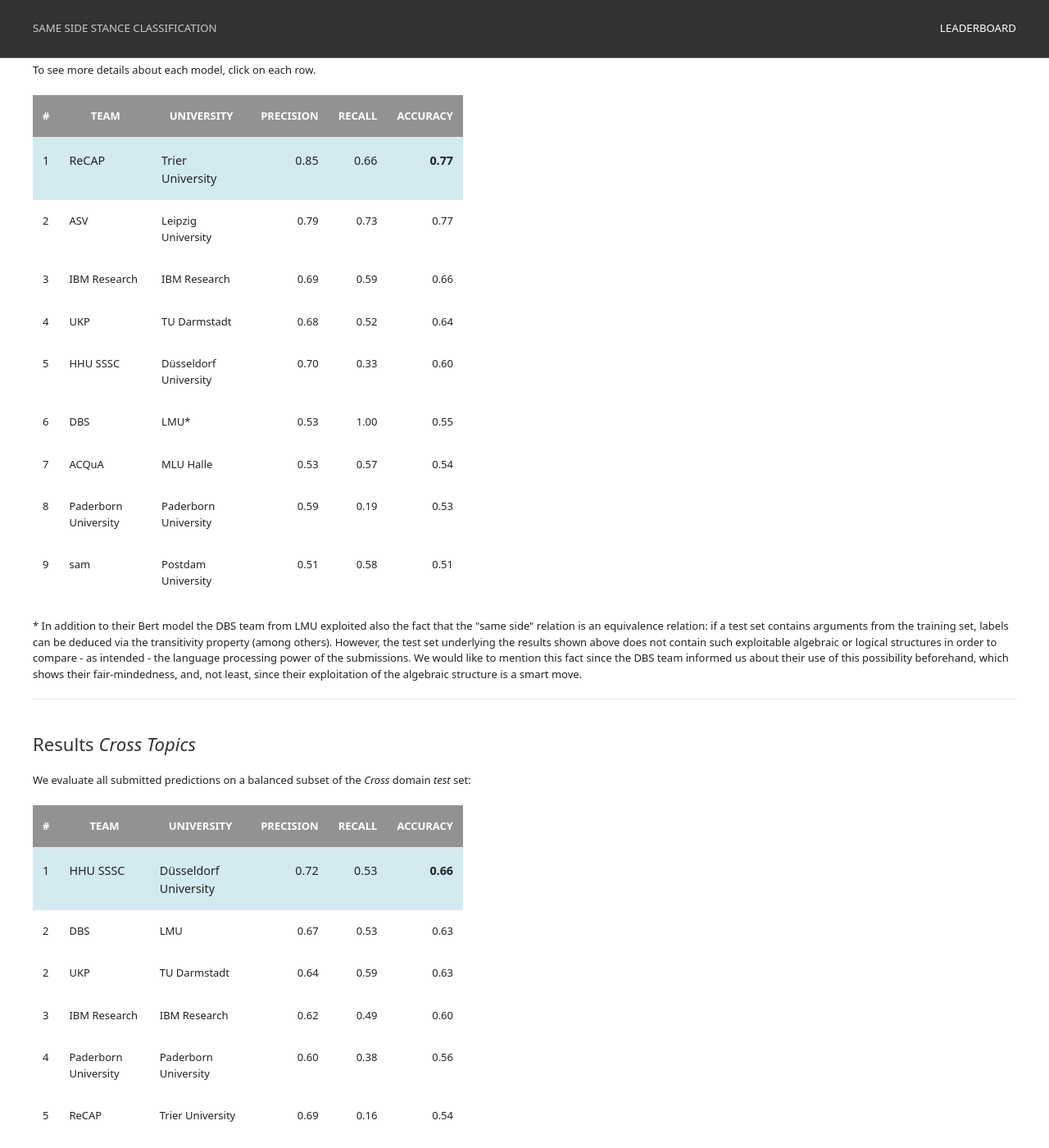
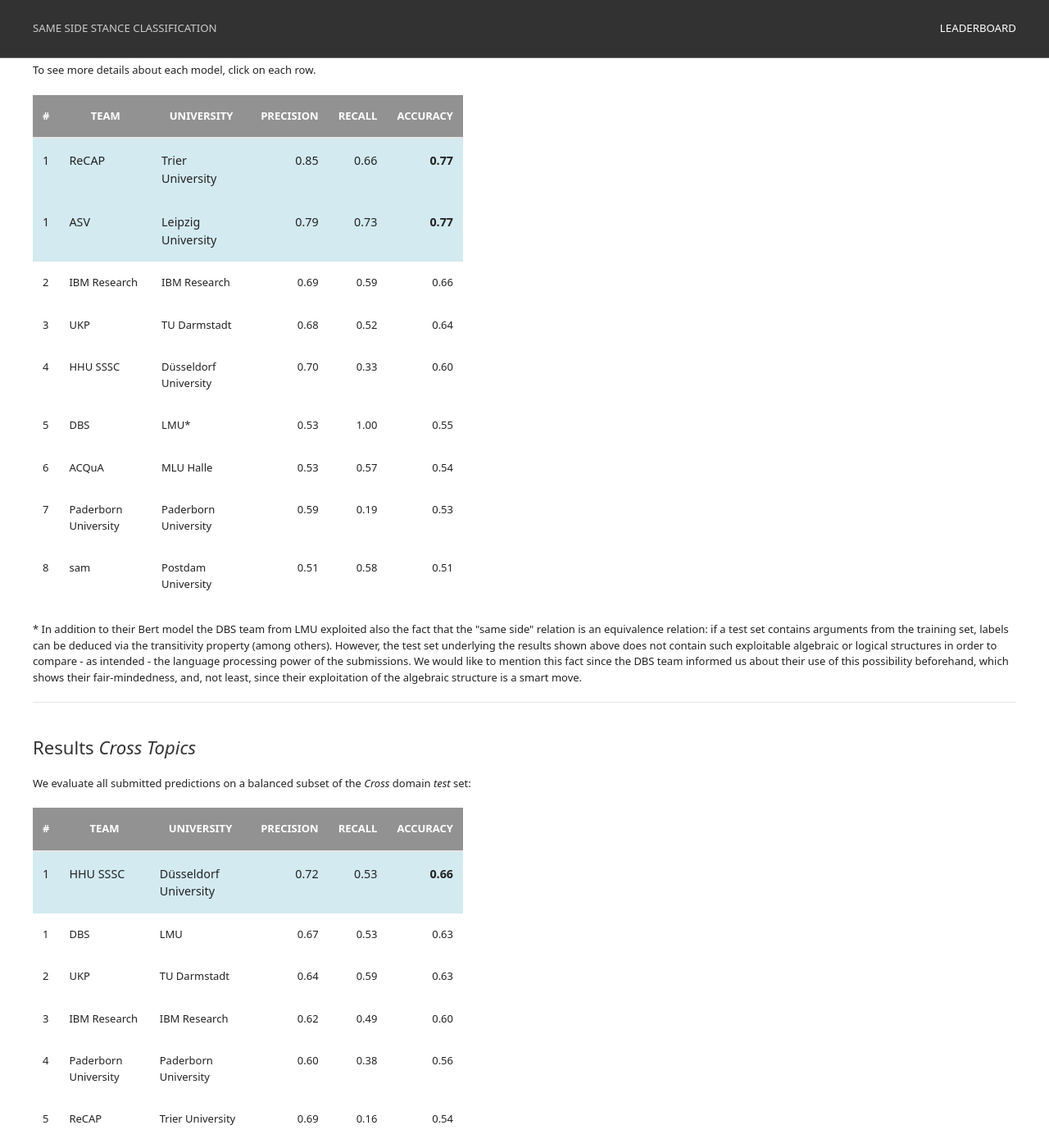
Before and after one commit to shahbazsyed/sameside-webis-de.github.io, a Jekyll site: the page built from leaderboard.html, in a window 1280 px wide and 1400 px high, scrolled down 265 px. Shown: the whole window at 82% size. Built offline with Jekyll 4.4.1, drawn with Linux system fonts in a browser that asks for light colours.

Commit message:
updated results

```diff
--- a/leaderboard.html
+++ b/leaderboard.html
@@ -53,8 +53,8 @@ description: Same Side Stance Classification
         <tr class="subrow no-align" name="1">
                 <td colspan="6"><b>Model overview:</b> BERT (large, uncased, sequence length 512), tuning for 3 epochs.</td>
                 </tr>
-        <tr id="2">
-            <td>2</td>
+        <tr id="2" class="mainrow">
+            <td>1</td>
             <td>ASV</td>
             <td>Leipzig University </td>
             <td>0.79</td>
@@ -215,7 +215,7 @@ description: Same Side Stance Classification
                 <td colspan="6"><b>Model overview:</b> Siamese Neural Network as a benchmark model. Embedding via Flair library.</td>
                 </tr>
         <tr id="9">
-            <td>9</td>
+            <td>8</td>
             <td>sam</td>
             <td>Postdam University </td>
             <td>0.51</td>
@@ -279,7 +279,7 @@ description: Same Side Stance Classification
         </tr>
 
         <tr >
-            <td>2</td>
+            <td>1</td>
             <td>DBS</td>
             <td>LMU </td>
             <td>0.67</td>
```
Also changed, not shown: other parts of leaderboard.html (+6 -6 lines).
